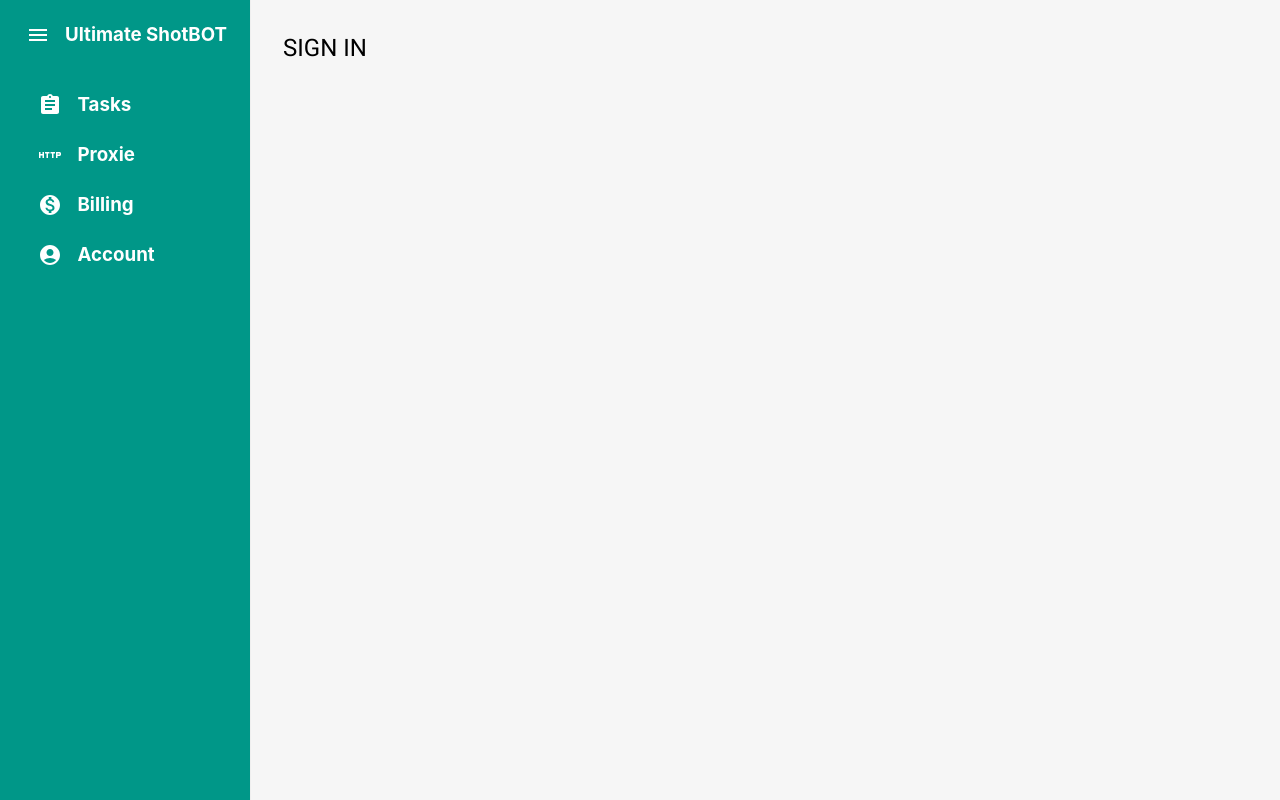
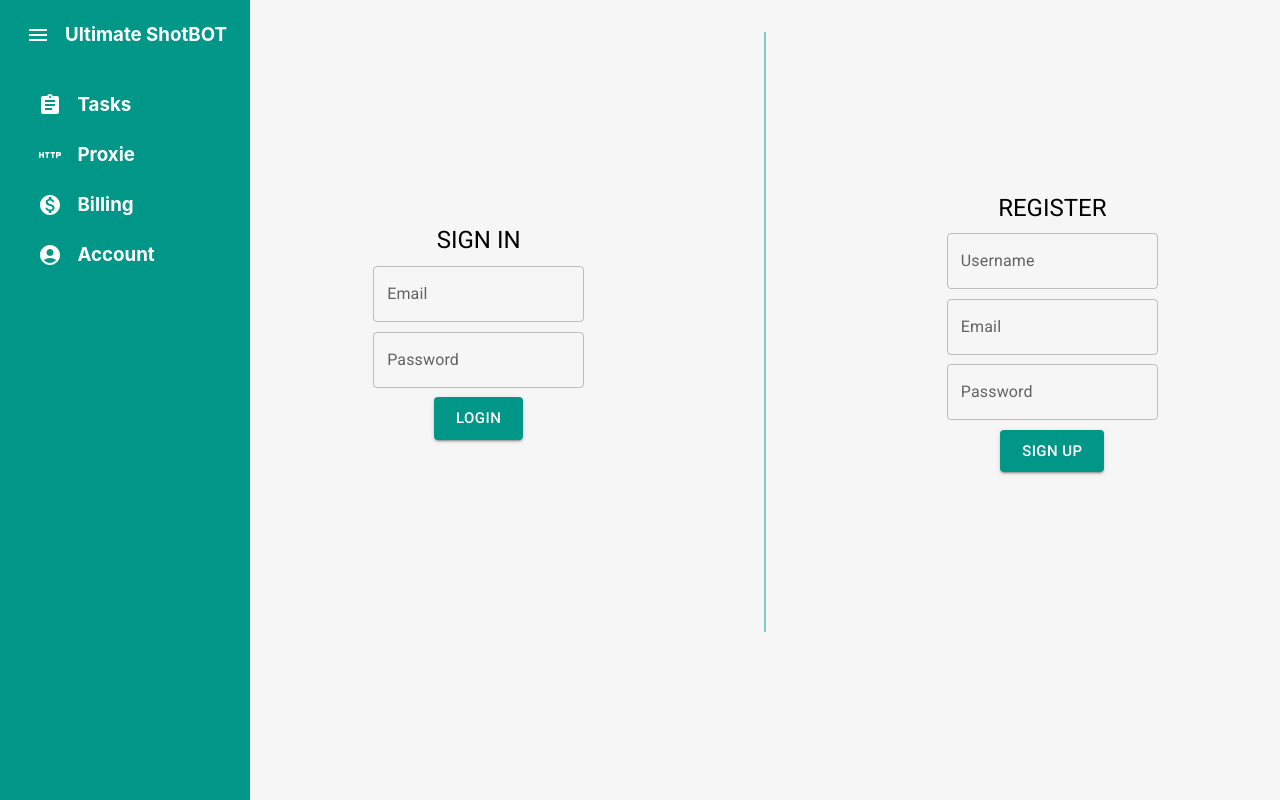
Before and after one commit to Aingkaran/CheckoutBot, a React (Vite) app in the folder CheckoutBot/: page /account in a window 1280 px wide. Built offline with nearby package versions, Linux system fonts and the light colour scheme.

Commit message:
add styling signup page

```diff
--- a/CheckoutBot/src/scenes/account/index.jsx
+++ b/CheckoutBot/src/scenes/account/index.jsx
@@ -4,22 +4,78 @@
 import { DataGrid } from '@mui/x-data-grid';
 import { useForm } from "react-hook-form";
 import { Input, TextField, Button, Typography } from '@mui/material';
+import { BorderColor } from '@mui/icons-material';
 
 const Account = () => {
 
     return (
         <Box sx={{
             display: "flex",
+            alignItems: "center",
+            justifyContent: "space-around",
+
 
         }}>
             <Box sx={{
                 display: "flex",
-                flexDirection: "column"
+                flexDirection: "column",
+                gap: "0.6rem",
+                alignItems: "center",
+
             }}>
                 <Typography variant="h5" color="black">SIGN IN</Typography>
+                <TextField
+                    type="email"
+                    name="email"
+                    placeholder="email"
+                    label="Email"
+                    variant="outlined"
+                    id="outlined-basic" />
+                <TextField
+                    type="password"
+                    name="password"
+                    placeholder="Password"
+                    label="Password"
+                    variant="outlined"
+                    id="outlined-basic" />
+                <Button size="large" variant="contained" color="primary">LOGIN</Button>
 
             </Box>
-            <Box>
+
+            <Box sx={{
+                borderRight: 2,
+                height: '75vh',
+                borderColor: 'neutral.main'
+            }}></Box>
+            <Box sx={{
+                display: "flex",
+                flexDirection: "column",
+                gap: "0.6rem",
+                alignItems: "center"
+            }}>
+                <Typography variant="h5" color="black">REGISTER</Typography>
+                <TextField
+                    type="username"
+                    name="username"
+                    placeholder="Username"
+                    label="Username"
+                    variant="outlined"
+                    id="outlined-basic" />
+                <TextField
+                    type="email"
+                    name="email"
+                    placeholder="email"
+                    label="Email"
+                    variant="outlined"
+                    id="outlined-basic" />
+                <TextField
+                    type="password"
+                    name="password"
+                    placeholder="Password"
+                    label="Password"
+                    variant="outlined"
+                    id="outlined-basic" />
+                <Button size="large" variant="contained" color="primary">SIGN UP</Button>
 
             </Box>
         </Box>
```
